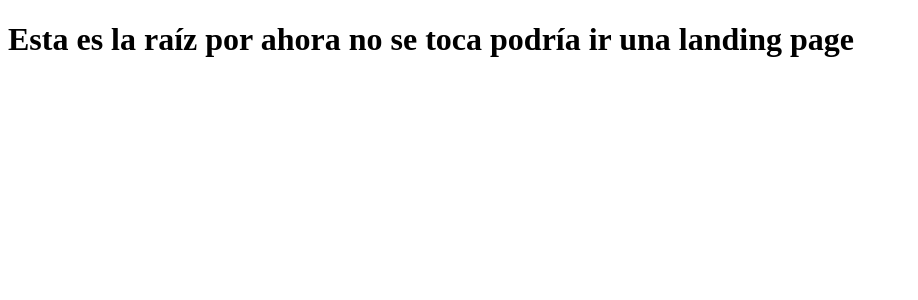
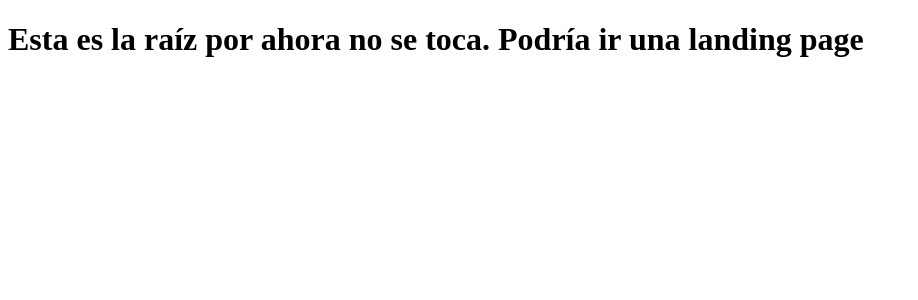
Before and after one commit to Marlon-E-Zambrano-Z/AUG, a React (Vite) app: page / in a window 1280 px wide. Shown: the top 300 px of the page, without its empty margins (0-918 px from the left). Built offline with nearby package versions, Linux system fonts and the light colour scheme.

Commit message:
Modificación
un poco de gramática

```diff
--- a/src/App.tsx
+++ b/src/App.tsx
@@ -12,7 +12,7 @@ function App() {
         path="/"
         element={
         <h1 style={{overflow:"hidden"}}>
-          Esta es la raíz por ahora no se toca podría ir una landing page
+          Esta es la raíz por ahora no se toca. Podría ir una landing page
         </h1>}/>
 
         <Route
```
